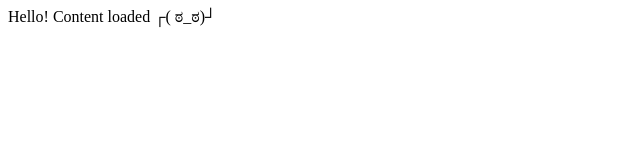
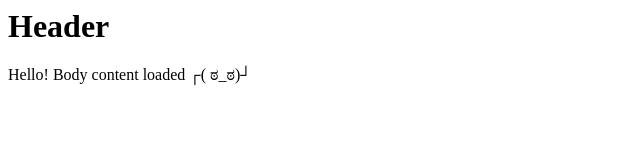
Before and after one commit to jackalope-code/execute-check, a plain HTML site: page index.html in a window 1280 px wide. Shown: the whole page, without its empty margins (0-640 px from the left). Drawn offline with Linux system fonts and the light colour scheme.

Commit message:
Try changing content

```diff
--- a/index.html
+++ b/index.html
@@ -1,8 +1,9 @@
 <html>
   <head>
+    <h1>Header</h1>
     <script>alert("Hello!");</script>
   </head>
   <body>
-    Hello! Content loaded ┌( ಠ_ಠ)┘
+    Hello! Body content loaded ┌( ಠ_ಠ)┘
   </body>
 </html>
```
